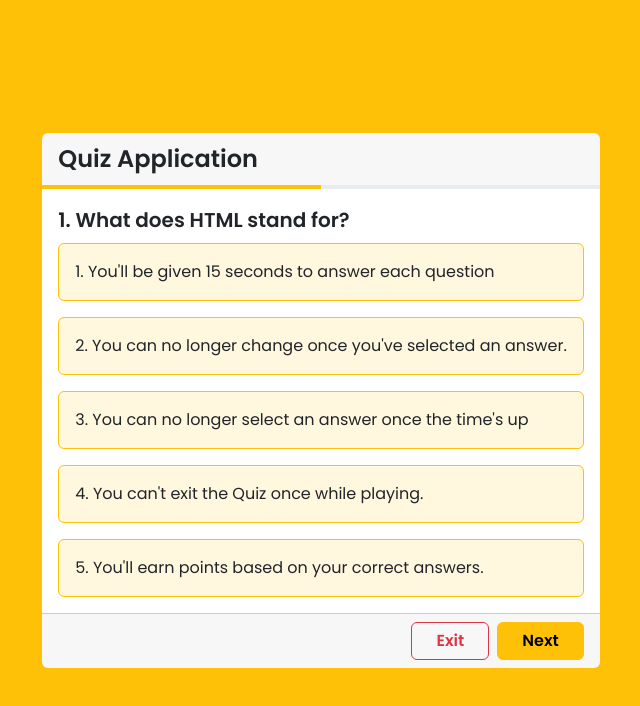
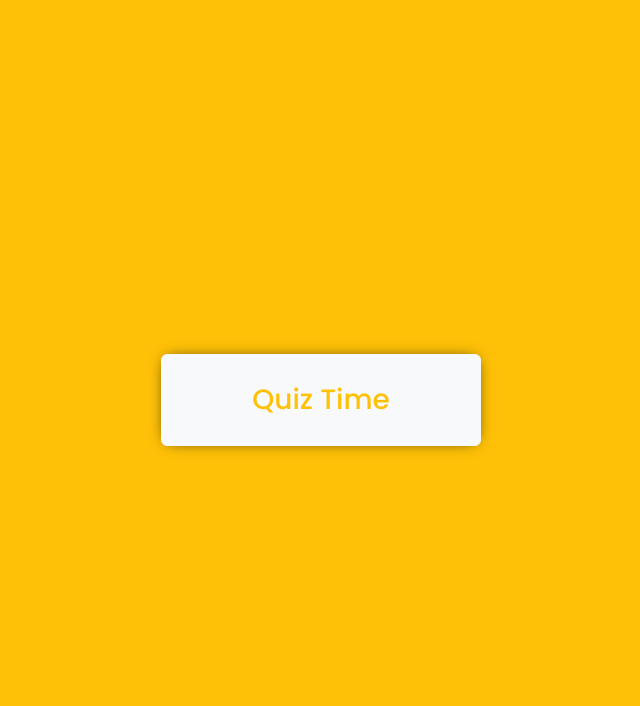
Before and after one commit to hasan-rizwan/Quiz-App-Typescript, a React (Create React App) app: page / in a window 1280 px wide. Shown: the top 706 px of the page, without its empty margins (319-959 px from the left). Built offline with nearby package versions, Linux system fonts and the light colour scheme.

Commit message:
final ssh key testing

```diff
--- a/src/App.tsx
+++ b/src/App.tsx
@@ -15,9 +15,9 @@ function App() {
   }
   return (
     <div className='d-flex justify-content-center align-items-center' style={{ backgroundColor: '#ffc107', height: '100vh' }}>
-      {/* <button type="button" className="btn btn-light w-25 fs-3 py-4" style={{color: '#ffc107', boxShadow: '0px 0px 15px -6px #000000', fontWeight: '500'}}>Quiz Time</button> */}
+      <button type="button" className="btn btn-light w-25 fs-3 py-4" style={{ color: '#ffc107', boxShadow: '0px 0px 15px -6px #000000', fontWeight: '500' }}>Quiz Time</button>
       {/* <InstructionCard /> */}
-      <QuestionCard />
+      {/* <QuestionCard /> */}
     </div>
   );
 }
```
